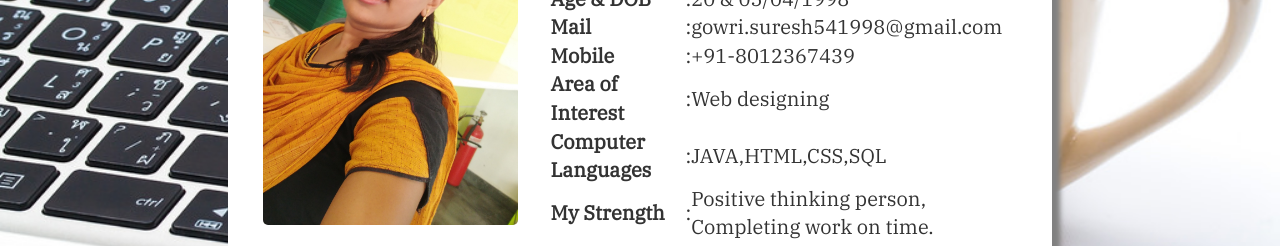
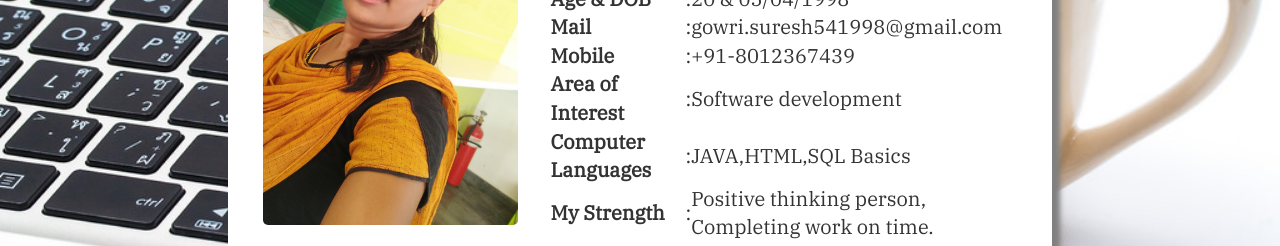
Before and after one commit to GOWRICSE/profile, a plain HTML site: page index.html in a window 1280 px wide. Shown: the part 271-517 px from the top of the page. Drawn offline with nearby package versions, Linux system fonts and the light colour scheme.

Commit message:
Update index.html

```diff
--- a/index.html
+++ b/index.html
@@ -128,12 +128,12 @@ i
 						<tr>
 							<td><strong>Area of Interest</strong></td>
 							<td>:</td>
-							<td>Web designing</td>
+							<td>Software development</td>
 						</tr>
 						<tr>
 							<td><strong>Computer Languages</strong></td>
 							<td>:</td>
-							<td>JAVA,HTML,CSS,SQL</td>
+							<td>JAVA,HTML,SQL Basics</td>
 						</tr>
 
 						<tr>
```
